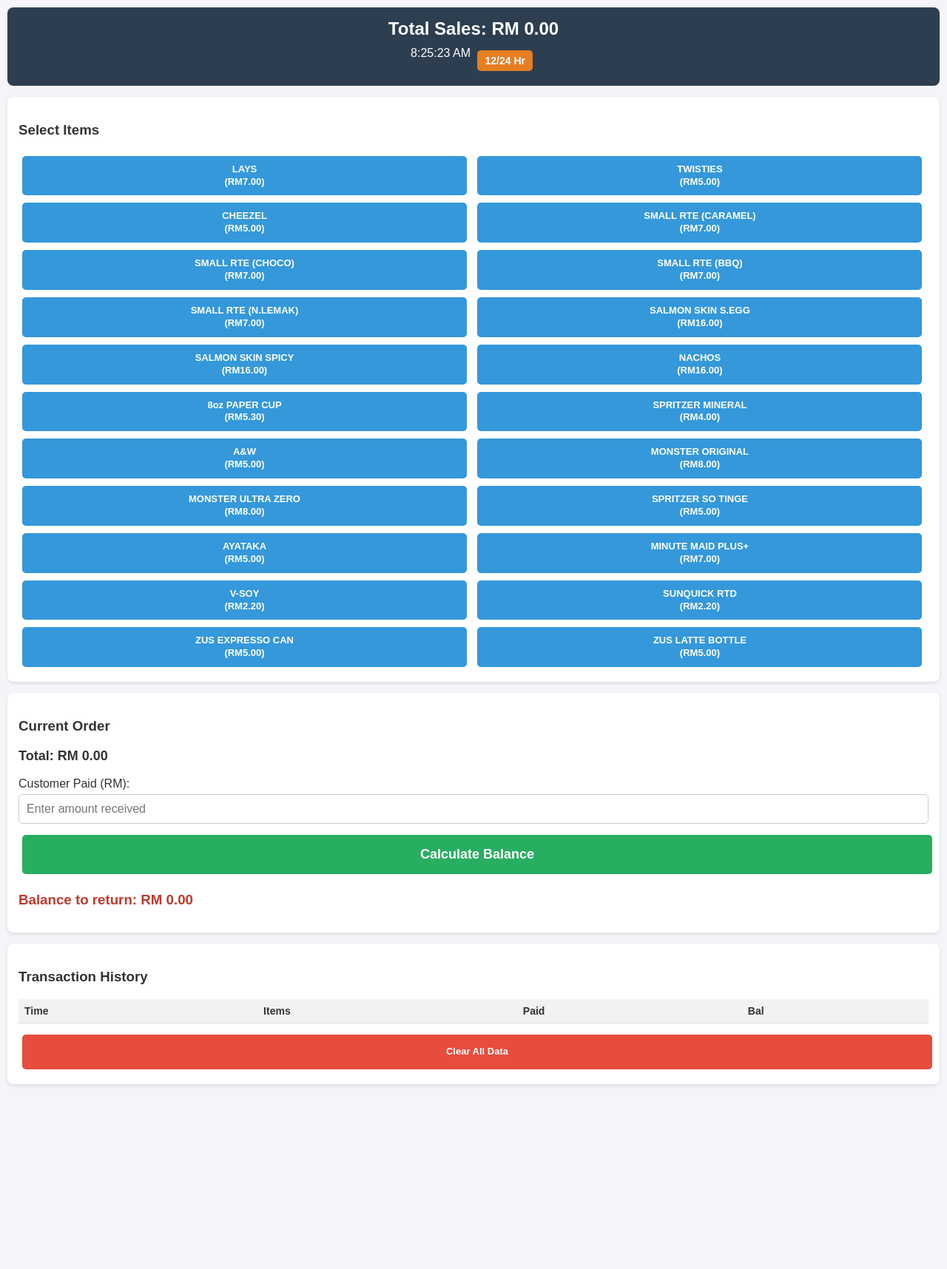
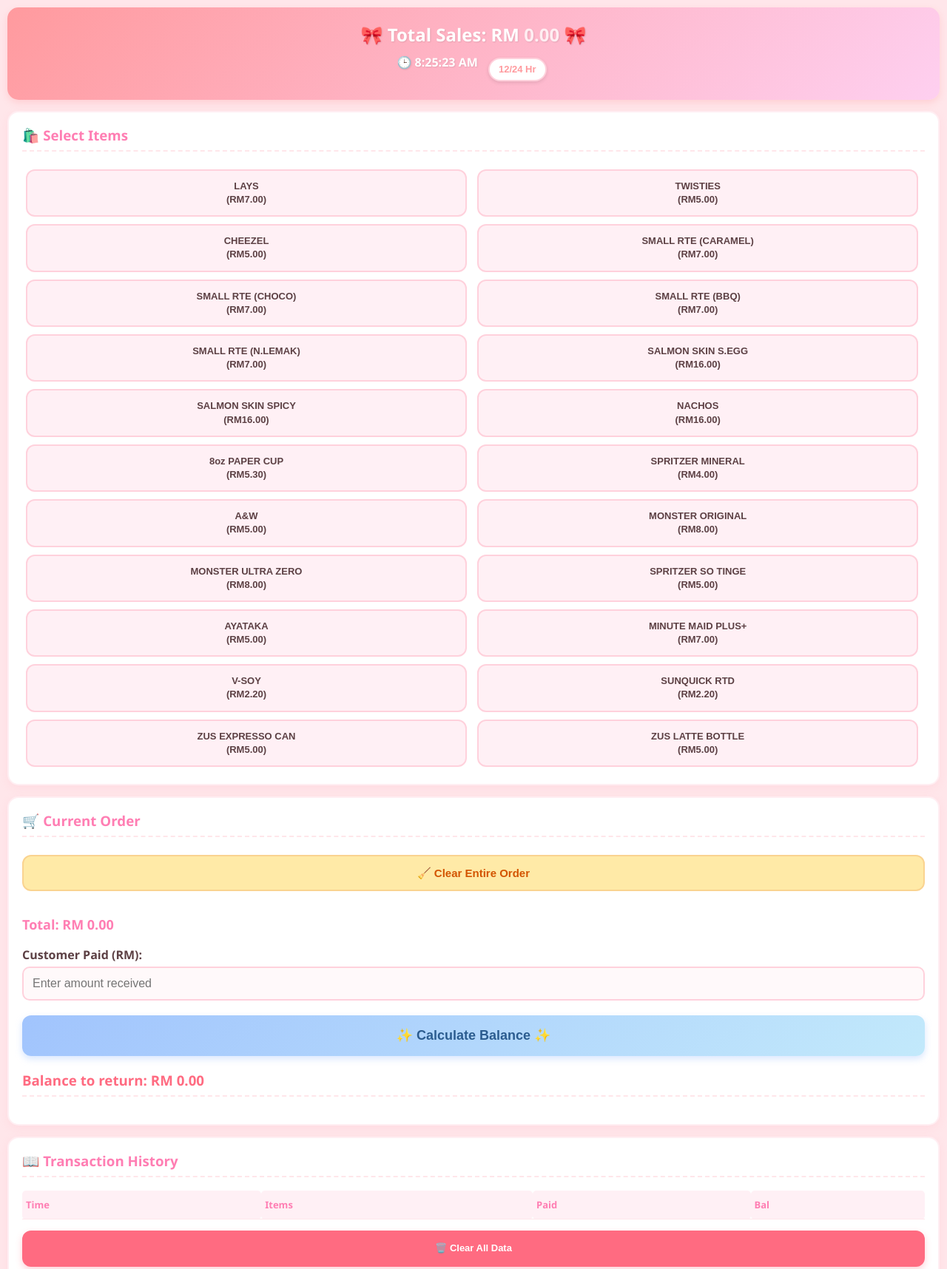
Before and after one commit to upsi24/Trade-Data-Analysis, a plain HTML site: page index.html in a window 1280 px wide. Shown: the top 1716 px of the page at 74% size. Before the commit the page ends 1491 px from the top, so only its background shows below. Drawn offline with Linux system fonts and the light colour scheme.

Commit message:
Update index.html

```diff
--- a/index.html
+++ b/index.html
@@ -3,125 +3,201 @@
 <head>
     <meta charset="UTF-8">
     <meta name="viewport" content="width=device-width, initial-scale=1.0">
-    <title>Mobile Cashier System</title>
+    <title>Hello Kitty Cashier 🎀</title>
     <style>
-        /* Mobile-friendly styling */
+        /* Soft, aesthetic Hello Kitty styling */
         body {
-            font-family: Arial, sans-serif;
+            font-family: 'Segoe UI', Tahoma, Geneva, Verdana, sans-serif;
             margin: 0;
             padding: 10px;
-            background-color: #f4f4f9;
-            color: #333;
+            background-color: #ffe6ea; /* Soft pastel pink */
+            color: #5c4044; /* Dark brownish-pink for comfortable reading */
         }
         .header {
-            background-color: #2c3e50;
-            color: white;
-            padding: 15px;
-            border-radius: 8px;
+            background: linear-gradient(135deg, #ff9a9e 0%, #fecfef 99%);
+            color: #fff;
+            padding: 20px;
+            border-radius: 15px;
             text-align: center;
             margin-bottom: 15px;
+            box-shadow: 0 4px 10px rgba(255, 154, 158, 0.3);
+            text-shadow: 1px 1px 2px rgba(0,0,0,0.1);
         }
         .header h2 {
             margin: 0;
             font-size: 24px;
+            font-weight: bold;
+        }
+        .header h2 span {
+            color: #ffeef2;
         }
         .clock-container {
             margin-top: 10px;
             font-size: 16px;
-        }
-        button {
-            padding: 10px 5px;
-            margin: 5px;
-            border: none;
-            border-radius: 5px;
-            background-color: #3498db;
-            color: white;
-            font-size: 13px; /* Smaller font to fit long names */
-            font-weight: bold;
-            cursor: pointer;
-            width: calc(50% - 14px); /* Fits two buttons per row */
-            line-height: 1.3;
-            vertical-align: top;
-        }
-        button:active {
-            background-color: #2980b9;
+            font-weight: 600;
         }
         .time-btn {
             width: auto;
-            padding: 5px 10px;
-            font-size: 14px;
-            background-color: #e67e22;
+            padding: 5px 12px;
+            font-size: 13px;
+            background-color: #fff;
+            color: #ff9a9e;
+            border-radius: 20px;
+            margin-left: 10px;
+            font-weight: bold;
+            box-shadow: 0 2px 5px rgba(0,0,0,0.1);
         }
         .section {
-            background: white;
-            padding: 15px;
-            border-radius: 8px;
+            background: #ffffff;
+            padding: 18px;
+            border-radius: 15px;
             margin-bottom: 15px;
-            box-shadow: 0 2px 5px rgba(0,0,0,0.1);
+            border: 2px solid #ffeef2;
+            box-shadow: 0 4px 12px rgba(255, 182, 193, 0.2);
         }
+        h3 {
+            color: #ff7eb3;
+            border-bottom: 2px dashed #ffe6ea;
+            padding-bottom: 8px;
+            margin-top: 0;
+        }
+        /* Item Buttons */
+        button {
+            padding: 12px 6px;
+            margin: 5px;
+            border: 2px solid #ffd1dc;
+            border-radius: 12px;
+            background-color: #fff0f5;
+            color: #5c4044;
+            font-size: 13px;
+            font-weight: 700;
+            cursor: pointer;
+            width: calc(50% - 14px);
+            line-height: 1.4;
+            vertical-align: top;
+            transition: 0.1s;
+        }
+        button:active {
+            background-color: #ffb6c1;
+            transform: scale(0.98);
+        }
+        /* Cart List */
         .cart-list {
             list-style-type: none;
             padding: 0;
-            margin: 0 0 10px 0;
+            margin: 0 0 15px 0;
         }
         .cart-list li {
-            padding: 5px 0;
-            border-bottom: 1px solid #ddd;
+            padding: 10px 5px;
+            border-bottom: 1px dashed #ffd1dc;
+            display: flex;
+            justify-content: space-between;
+            align-items: center;
+            font-size: 14px;
+            font-weight: 600;
+        }
+        .remove-btn {
+            background-color: #ff6b81;
+            color: white;
+            padding: 0;
+            margin: 0;
+            width: 26px;
+            height: 26px;
+            font-size: 12px;
+            border-radius: 50%;
+            border: none;
+            display: flex;
+            align-items: center;
+            justify-content: center;
+        }
+        .remove-btn:active {
+            background-color: #ff4757;
+        }
+        .cancel-order-btn {
+            width: 100%;
+            background-color: #ffeaa7;
+            color: #d35400;
+            border: 2px solid #fad390;
+            font-size: 15px;
+            padding: 12px;
+            margin-bottom: 15px;
+            margin-left: 0;
+            border-radius: 12px;
         }
         input[type="number"] {
             width: 100%;
-            padding: 10px;
+            padding: 12px;
             font-size: 16px;
             margin-top: 5px;
-            margin-bottom: 10px;
+            margin-bottom: 15px;
             box-sizing: border-box;
-            border: 1px solid #ccc;
-            border-radius: 5px;
+            border: 2px solid #ffd1dc;
+            border-radius: 10px;
+            background-color: #fff9fa;
+            color: #5c4044;
+            outline: none;
         }
+        input[type="number"]:focus {
+            border-color: #ff9a9e;
+        }
+        /* Checkout Button */
         .checkout-btn {
             width: 100%;
-            background-color: #27ae60;
+            background: linear-gradient(135deg, #a1c4fd 0%, #c2e9fb 100%);
+            color: #2b5c8f;
+            border: none;
             font-weight: bold;
             font-size: 18px;
             padding: 15px;
+            border-radius: 12px;
+            margin-left: 0;
+            box-shadow: 0 4px 10px rgba(161, 196, 253, 0.4);
         }
+        .checkout-btn:active {
+            background: #a1c4fd;
+        }
+        /* Table */
         table {
             width: 100%;
             border-collapse: collapse;
-            font-size: 14px;
+            font-size: 13px;
         }
         th, td {
             text-align: left;
-            padding: 8px;
-            border-bottom: 1px solid #ddd;
+            padding: 10px 5px;
+            border-bottom: 1px solid #ffe6ea;
         }
         th {
-            background-color: #f2f2f2;
+            background-color: #fff0f5;
+            color: #ff7eb3;
+            border-radius: 5px;
         }
         .danger-btn {
-            background-color: #e74c3c;
+            background-color: #ff6b81;
+            color: white;
+            border: none;
             width: 100%;
             margin-top: 15px;
             padding: 15px;
+            border-radius: 12px;
+            margin-left: 0;
+            box-shadow: 0 4px 10px rgba(255, 107, 129, 0.3);
         }
     </style>
 </head>
 <body>
 
-    <!-- Header Section -->
     <div class="header">
-        <h2>Total Sales: RM <span id="total-sales">0.00</span></h2>
+        <h2>🎀 Total Sales: RM <span id="total-sales">0.00</span> 🎀</h2>
         <div class="clock-container">
-            <span id="clock">00:00:00</span>
+            🕒 <span id="clock">00:00:00</span>
             <button class="time-btn" onclick="toggleTimeFormat()">12/24 Hr</button>
         </div>
     </div>
 
-    <!-- Stock / Items Section -->
     <div class="section">
-        <h3>Select Items</h3>
+        <h3>🛍️ Select Items</h3>
 
-        <!-- Snacks -->
         <button onclick="addItem('LAYS', 7.00)">LAYS<br>(RM7.00)</button>
         <button onclick="addItem('TWISTIES', 5.00)">TWISTIES<br>(RM5.00)</button>
         <button onclick="addItem('CHEEZEL', 5.00)">CHEEZEL<br>(RM5.00)</button>
@@ -129,42 +205,42 @@
         <button onclick="addItem('SMALL RTE (CHOCOLATE)', 7.00)">SMALL RTE (CHOCO)<br>(RM7.00)</button>
         <button onclick="addItem('SMALL RTE (BBQ)', 7.00)">SMALL RTE (BBQ)<br>(RM7.00)</button>
         <button onclick="addItem('SMALL RTE (NASI LEMAK)', 7.00)">SMALL RTE (N.LEMAK)<br>(RM7.00)</button>
-        <button onclick="addItem('SALMON SKIN SALTED EGG', 16.00)">SALMON SKIN S.EGG<br>(RM16.00)</button>
+        <button onclick="addItem('SALMON SKIN S. EGG', 16.00)">SALMON SKIN S.EGG<br>(RM16.00)</button>
         <button onclick="addItem('SALMON SKIN SPICY', 16.00)">SALMON SKIN SPICY<br>(RM16.00)</button>
         <button onclick="addItem('NACHOS', 16.00)">NACHOS<br>(RM16.00)</button>
         <button onclick="addItem('8oz PAPER CUP', 5.30)">8oz PAPER CUP<br>(RM5.30)</button>
 
-        <!-- Beverages -->
         <button onclick="addItem('SPRITZER MINERAL', 4.00)">SPRITZER MINERAL<br>(RM4.00)</button>
         <button onclick="addItem('A&W', 5.00)">A&W<br>(RM5.00)</button>
-        <button onclick="addItem('MONSTER ENERGY ORIGINAL', 8.00)">MONSTER ORIGINAL<br>(RM8.00)</button>
-        <button onclick="addItem('MONSTER ENERGY ULTRA ZERO', 8.00)">MONSTER ULTRA ZERO<br>(RM8.00)</button>
+        <button onclick="addItem('MONSTER ORIGINAL', 8.00)">MONSTER ORIGINAL<br>(RM8.00)</button>
+        <button onclick="addItem('MONSTER ULTRA ZERO', 8.00)">MONSTER ULTRA ZERO<br>(RM8.00)</button>
         <button onclick="addItem('SPRITZER SO TINGE', 5.00)">SPRITZER SO TINGE<br>(RM5.00)</button>
         <button onclick="addItem('AYATAKA', 5.00)">AYATAKA<br>(RM5.00)</button>
         <button onclick="addItem('MINUTE MAID PLUS+', 7.00)">MINUTE MAID PLUS+<br>(RM7.00)</button>
         <button onclick="addItem('V-SOY', 2.20)">V-SOY<br>(RM2.20)</button>
         <button onclick="addItem('SUNQUICK RTD', 2.20)">SUNQUICK RTD<br>(RM2.20)</button>
         <button onclick="addItem('ZUS EXPRESSO CAN', 5.00)">ZUS EXPRESSO CAN<br>(RM5.00)</button>
-        <button onclick="addItem('ZUS SPECIALTY LATTE BOTTLE', 5.00)">ZUS LATTE BOTTLE<br>(RM5.00)</button>
+        <button onclick="addItem('ZUS LATTE BOTTLE', 5.00)">ZUS LATTE BOTTLE<br>(RM5.00)</button>
     </div>
 
-    <!-- Current Order Section -->
     <div class="section">
-        <h3>Current Order</h3>
+        <h3>🛒 Current Order</h3>
+
+        <button class="cancel-order-btn" onclick="clearCurrentOrder()">🧹 Clear Entire Order</button>
+
         <ul class="cart-list" id="cart-list"></ul>
-        <p style="font-size: 18px;"><strong>Total: RM <span id="cart-total">0.00</span></strong></p>
+        <p style="font-size: 18px; color: #ff7eb3;"><strong>Total: RM <span id="cart-total">0.00</span></strong></p>
 
-        <label for="cash-given">Customer Paid (RM):</label>
+        <label for="cash-given" style="font-weight: 600;">Customer Paid (RM):</label>
         <input type="number" id="cash-given" placeholder="Enter amount received" step="0.10">
 
-        <button class="checkout-btn" onclick="processPayment()">Calculate Balance</button>
+        <button class="checkout-btn" onclick="processPayment()">✨ Calculate Balance ✨</button>
 
-        <h3 style="color: #c0392b;">Balance to return: RM <span id="balance-due">0.00</span></h3>
+        <h3 style="color: #ff6b81; margin-top: 15px;">Balance to return: RM <span id="balance-due">0.00</span></h3>
     </div>
 
-    <!-- History Section -->
     <div class="section">
-        <h3>Transaction History</h3>
+        <h3>📖 Transaction History</h3>
         <table>
             <thead>
                 <tr>
@@ -175,10 +251,9 @@
                 </tr>
             </thead>
             <tbody id="history-body">
-                <!-- Data will be inserted here automatically -->
-            </tbody>
+                </tbody>
         </table>
-        <button class="danger-btn" onclick="clearHistory()">Clear All Data</button>
+        <button class="danger-btn" onclick="clearHistory()">🗑️ Clear All Data</button>
     </div>
 
     <script>
@@ -241,13 +316,44 @@
             updateCartUI();
         }
 
+        function removeItem(index) {
+            cartTotal = cartTotal - cart[index].price;
+            cart.splice(index, 1);
+            if (cartTotal < 0) cartTotal = 0;
+            updateCartUI();
+        }
+
+        function clearCurrentOrder() {
+            if (cart.length > 0) {
+                if(confirm("Clear this customer's order? 🎀")) {
+                    cart = [];
+                    cartTotal = 0;
+                    document.getElementById("cash-given").value = "";
+                    document.getElementById("balance-due").innerText = "0.00";
+                    updateCartUI();
+                }
+            }
+        }
+
         function updateCartUI() {
             let list = document.getElementById("cart-list");
             list.innerHTML = "";
 
             for (let i = 0; i < cart.length; i++) {
                 let li = document.createElement("li");
-                li.innerText = cart[i].name + " - RM" + cart[i].price.toFixed(2);
+
+                let itemText = document.createElement("span");
+                itemText.innerText = cart[i].name + " - RM" + cart[i].price.toFixed(2);
+
+                let removeBtn = document.createElement("button");
+                removeBtn.innerText = "X";
+                removeBtn.className = "remove-btn";
+                removeBtn.onclick = function() {
+                    removeItem(i);
+                };
+
+                li.appendChild(itemText);
+                li.appendChild(removeBtn);
                 list.appendChild(li);
             }
             document.getElementById("cart-total").innerText = cartTotal.toFixed(2);
@@ -255,7 +361,7 @@
 
         function processPayment() {
             if (cart.length === 0) {
-                alert("Please select items first!");
+                alert("Please select items first! 🐱");
                 return;
             }
 
@@ -263,7 +369,7 @@
             let cashGiven = parseFloat(cashInput);
 
             if (isNaN(cashGiven) || cashGiven < cartTotal) {
-                alert("Please enter enough money to cover the total.");
+                alert("Please enter enough money to cover the total. 💸");
                 return;
             }
 
@@ -327,7 +433,7 @@
         }
 
         function clearHistory() {
-            if (confirm("Warning: This will delete all sales and history. Are you sure?")) {
+            if (confirm("Warning: This will delete all sales and history. Are you sure? 🗑️")) {
                 localStorage.clear();
                 transactions = [];
                 totalSales = 0;
```
